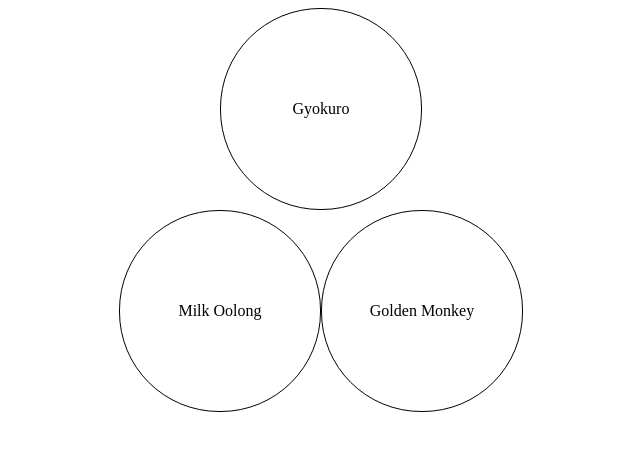
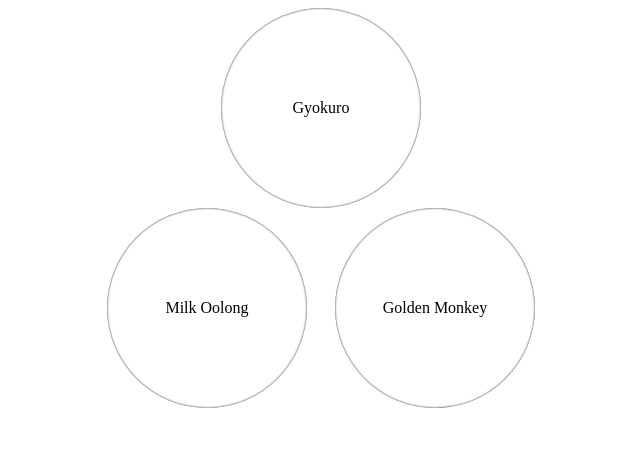
Before and after one commit to jhhayashi/teas, a React app: page / in a window 1280 px wide. Shown: the top 450 px of the page, without its empty margins (319-959 px from the left). Built offline with nearby package versions, Linux system fonts and the light colour scheme; the HTML template or start-up script is replaced by a standard one.

Commit message:
Add hover and selected state to teas

```diff
--- a/src/App.tsx
+++ b/src/App.tsx
@@ -2,7 +2,8 @@ import * as React from 'react'
 import {compose, flatten, keyBy, map} from 'lodash/fp'
 
 import {TeaChart} from './components'
-import teas, {ITea} from './data'
+import teas from './data'
+import {ITeaID, ITea} from './types'
 
 let idCount = 0
 const getId = () => idCount++
@@ -17,7 +18,30 @@ interface ITeaCache {
 const TEAS: ITeaCache = keyBy('id', flatten(teasWithIds))
 
 export default class App extends React.Component {
+  state = {
+    hoveredTea: null,
+    selectedTea: null,
+    teas: TEAS,
+    layout: teasWithIds,
+  }
+
+  updateHovered = (teaId: ITeaID) => {
+    this.setState({hoveredTea: teaId})
+  }
+
+  updateSelected = (teaId: ITeaID) => {
+    this.setState({selectedTea: teaId})
+  }
+
   render() {
-    return <TeaChart teas={teasWithIds} />
+    return (
+      <TeaChart
+        teas={this.state.layout}
+        hoveredTea={this.state.hoveredTea}
+        onHover={this.updateHovered}
+        selectedTea={this.state.selectedTea}
+        onSelect={this.updateSelected}
+      />
+    )
   }
 }
--- a/src/components/TeaChart/Tea.tsx
+++ b/src/components/TeaChart/Tea.tsx
@@ -1,4 +1,5 @@
 import * as React from 'react'
+import cx from 'classnames'
 
 import {RADIUS} from '../../constants'
 
@@ -10,9 +11,25 @@ const circleStyles = {
   borderRadius: `${RADIUS}px`,
 }
 
-export default function Tea(props) {
+interface ITeaProps {
+  onMouseEnter: (() => void),
+  onMouseLeave: (() => void),
+  onClick: (() => void),
+  isSelected: boolean,
+  isHovered: boolean,
+  name: string,
+}
+
+export default function Tea(props: ITeaProps) {
+  const classes = cx(cs.tea, props.isSelected && cs.selected, props.isHovered && cs.hovered)
   return (
-    <div className={cs.tea} style={circleStyles}>
+    <div
+      className={classes}
+      style={circleStyles}
+      onMouseEnter={props.onMouseEnter}
+      onMouseLeave={props.onMouseLeave}
+      onClick={props.onClick}
+    >
       {props.name}
     </div>
   )
--- a/src/components/TeaChart/TeaRow.tsx
+++ b/src/components/TeaChart/TeaRow.tsx
@@ -1,18 +1,31 @@
 import * as React from 'react'
 
-import {ITea} from '../../data'
+import {ITea, ITeaID} from '../../types'
 
 import Tea from './Tea'
 import * as cs from './styles.css'
 
 interface ITeaRowProps {
   teas: ITea[],
+  hoveredTea: ITeaID,
+  onHover: ((id: ITeaID) => void),
+  selectedTea: ITeaID,
+  onSelect: ((id: ITeaID) => void),
 }
 
 export default function TeaRow(props: ITeaRowProps) {
   return (
     <div className={cs.teaRow}>
-      {props.teas.map(tea => <Tea {...tea} />)}
+      {props.teas.map(tea => (
+        <Tea
+          {...tea}
+          isSelected={props.selectedTea === tea.id}
+          isHovered={props.hoveredTea === tea.id}
+          onMouseEnter={() => props.onHover(tea.id)}
+          onMouseLeave={() => props.onHover(null)}
+          onClick={() => (props.selectedTea === tea.id ? props.onSelect(null) : props.onSelect(tea.id))}
+        />
+      ))}
     </div>
   )
 }
--- a/src/components/TeaChart/index.tsx
+++ b/src/components/TeaChart/index.tsx
@@ -1,17 +1,21 @@
 import * as React from 'react'
 
-import {ITea} from '../../data'
+import {ITea, ITeaID} from '../../types'
 
 import TeaRow from './TeaRow'
 
 interface ITeaChartProps {
   teas: ITea[][],
+  hoveredTea: ITeaID,
+  onHover: ((id: ITeaID) => void),
+  selectedTea: ITeaID,
+  onSelect: ((id: ITeaID) => void),
 }
 
 export default function TeaChart(props: ITeaChartProps) {
   return (
     <div>
-      {props.teas.map(teaRow => <TeaRow teas={teaRow} />)}
+      {props.teas.map(teaRow => <TeaRow {...props} teas={teaRow} />)}
     </div>
   )
 }
--- a/src/components/TeaChart/styles.css
+++ b/src/components/TeaChart/styles.css
@@ -2,10 +2,27 @@
   display: flex;
   align-items: center;
   justify-content: center;
-  border: 1px solid black;
+  box-shadow: inset 0 0 2px black;
+  cursor: pointer;
+
+  &.selected {
+    background-color: green;
+  }
+
+  &.hovered {
+    box-shadow: inset 0 0 15px black;
+  }
 }
 
 .teaRow {
   display: flex;
   justify-content: center;
+
+  & > .tea {
+    margin-right: 28px;
+
+    &:last-child {
+      margin-right: 0;
+    }
+  }
 }
--- a/src/components/TeaChart/styles.css.d.ts
+++ b/src/components/TeaChart/styles.css.d.ts
@@ -1,2 +1,4 @@
 export const tea: string
 export const teaRow: string
+export const selected: string
+export const hovered: string
--- a/src/data/index.ts
+++ b/src/data/index.ts
@@ -6,7 +6,7 @@ const FAMILIES = {
   green: 'green',
 }
 
-export interface ITea {
+export interface ITeaBase {
   brewTemp: IRange,
   brewTime: IRange,
   description: string,
@@ -15,7 +15,7 @@ export interface ITea {
   purchaseDate: Date,
 }
 
-const teas: ITea[][] = [
+const teas: ITeaBase[][] = [
   [
     {
       brewTemp: new Range(175),
--- /dev/null
+++ b/src/types.ts
@@ -0,0 +1,7 @@
+import {ITeaBase} from './data'
+
+export type ITeaID = number | null
+
+export interface ITea extends ITeaBase {
+  id: ITeaID
+}
```
